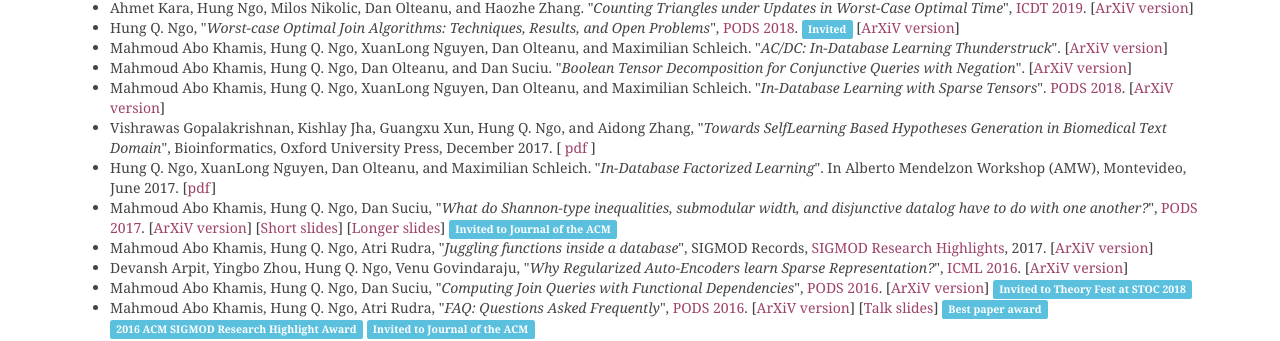
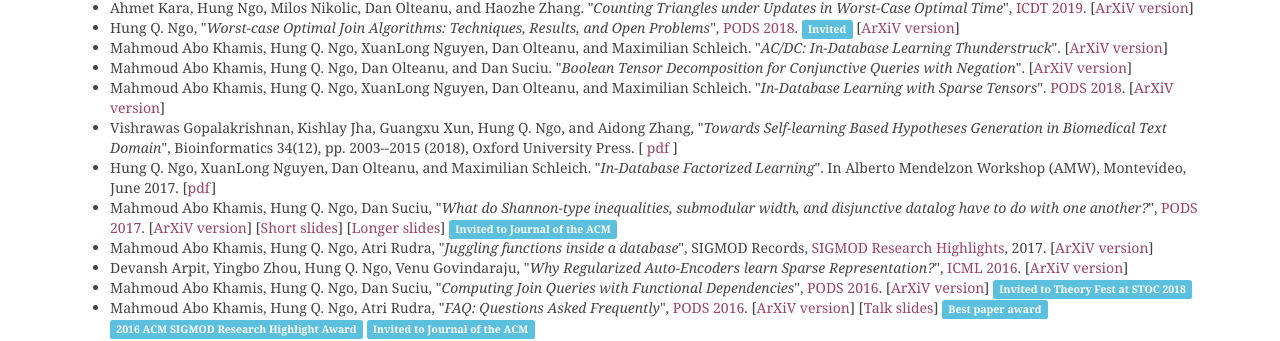
Before and after one commit to hung-q-ngo/hung-q-ngo.github.io, a Jekyll site: the page built from index.html, in a window 1280 px wide. Shown: the part 583-924 px from the top of the page. Built offline with Jekyll 4.4.1, drawn with Linux system fonts in a browser that asks for light colours; some web fonts are replaced.

Commit message:
update publication date

```diff
--- a/_data/my_papers.yml
+++ b/_data/my_papers.yml
@@ -33,9 +33,9 @@
   arxiv-link: http://arxiv.org/abs/1203.1952
   abbvr: JACM
 - authors: Vishrawas Gopalakrishnan, Kishlay Jha, Guangxu Xun, Hung Q. Ngo, and Aidong Zhang
-  title: "Towards SelfLearning Based Hypotheses Generation in Biomedical Text Domain"
-  journal: Bioinformatics, Oxford University Press
-  year: 2017
+  title: "Towards Self-learning Based Hypotheses Generation in Biomedical Text Domain"
+  journal: Bioinformatics 34(12), 2003--2015. Oxford University Press.
+  year: 2018
   pdf-link: https://academic.oup.com/bioinformatics/advance-article/doi/10.1093/bioinformatics/btx837/4774696
 - authors: Mahmoud Abo Khamis, Hung Q. Ngo, XuanLong Nguyen, Dan Olteanu, and Maximilian Schleich
   title: "In-Database Learning with Sparse Tensors"
--- a/index.html
+++ b/index.html
@@ -95,9 +95,10 @@
              <a href="http://www.sigmod2018.org">PODS 2018</a>.
            [<a href="https://arxiv.org/abs/1703.04780">ArXiV version</a>]
         <li> Vishrawas Gopalakrishnan, Kishlay Jha, Guangxu Xun, Hung Q. Ngo,
-           and Aidong Zhang, "<em>Towards SelfLearning
+           and Aidong Zhang, "<em>Towards Self-learning
               Based Hypotheses Generation in Biomedical Text Domain</em>",
-              Bioinformatics, Oxford University Press, December 2017.
+              Bioinformatics 34(12), pp. 2003--2015 (2018),
+              Oxford University Press.
               [ <a
                href="https://academic.oup.com/bioinformatics/advance-article/doi/10.1093/bioinformatics/btx837/4774696">pdf</a>
               ]
```
